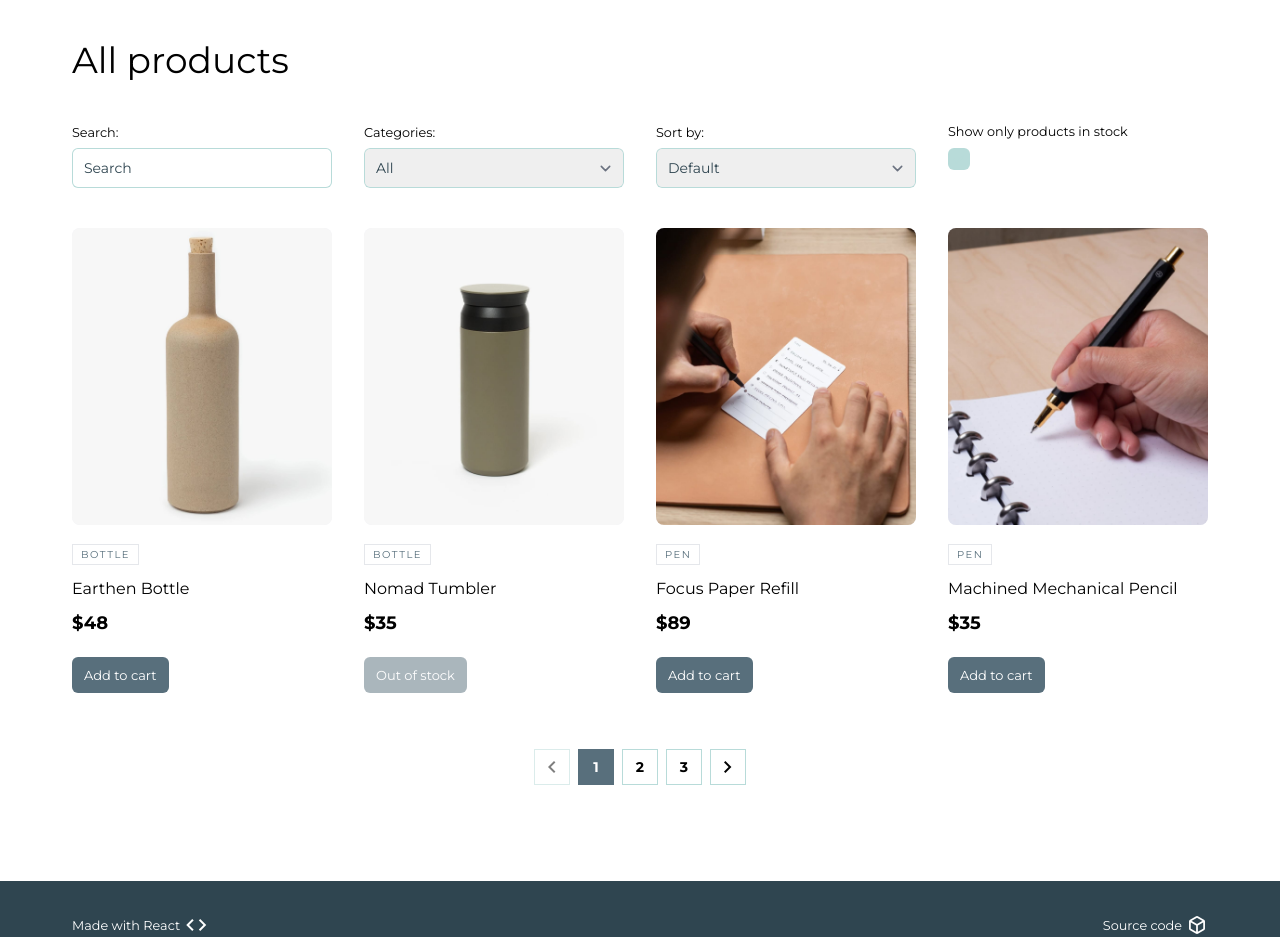
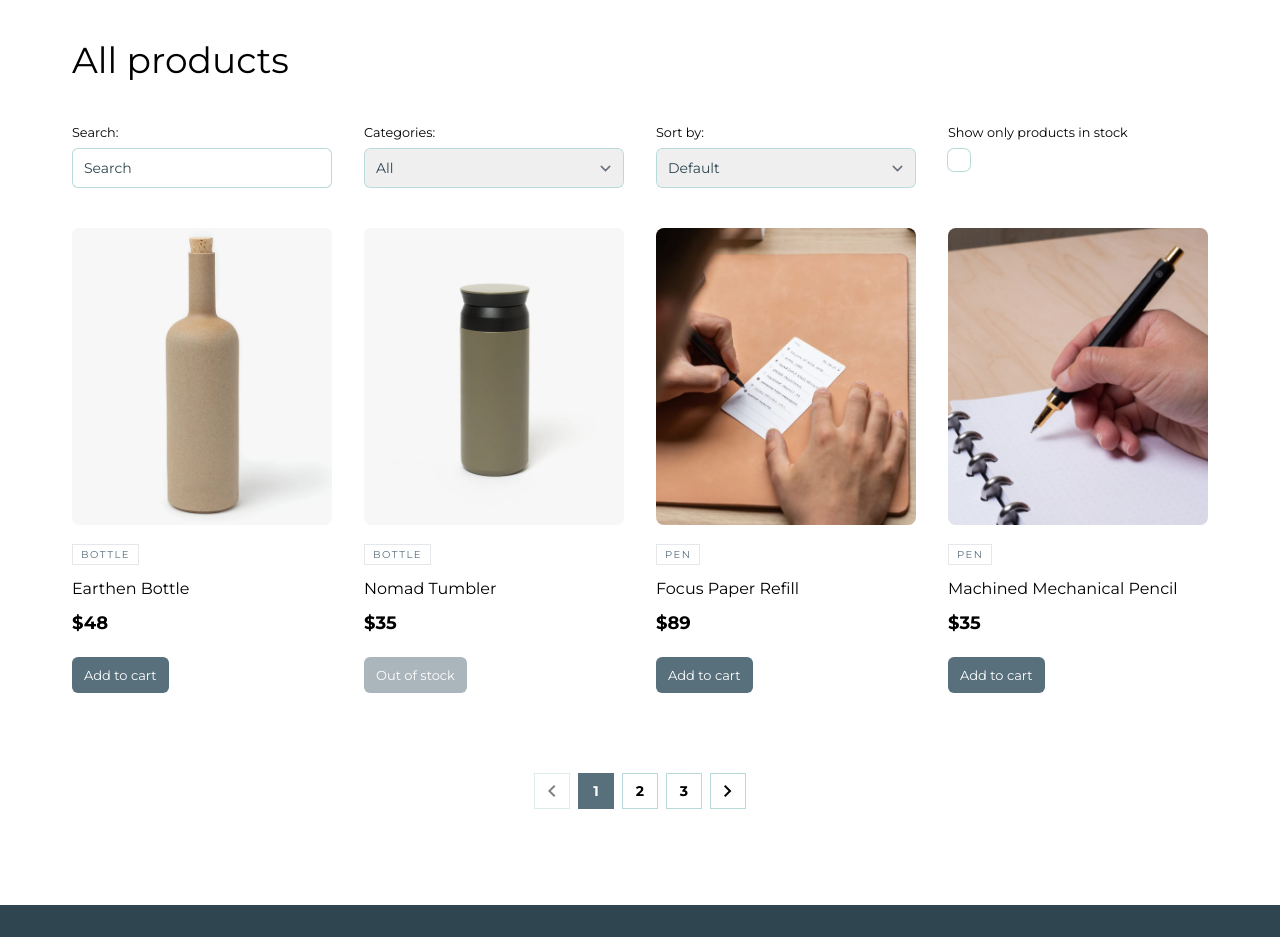
Before and after one commit to Rostyk27/react-shop, a React (Create React App) app: page / in a window 1280 px wide. Shown: the part 140-1077 px from the top of the page. Built offline with nearby package versions, Linux system fonts and the light colour scheme.

Commit message:
final UI upds

```diff
--- a/src/components/Footer.tsx
+++ b/src/components/Footer.tsx
@@ -4,18 +4,20 @@ export default function Footer() {
       <div className="container flex items-center justify-between">
         <small className="flex items-center text-white">
           Made with React
-          <span className="material-symbols-outlined ml-1">code</span>
+          <span className="material-symbols-outlined ml-1.5 text-[20px]">
+            code
+          </span>
         </small>
 
         <a
           href="https://github.com/Rostyk27/react-shop/"
           target="_blank"
           rel="noopener noreferrer"
-          className="text-white hover:shadow-[0_2px_0_0_rgba(255,255,255,1)]"
+          className="text-white hover:text-color-primary"
         >
           <small className="flex items-center">
             Source code
-            <span className="material-symbols-outlined ml-1 text-[22px]">
+            <span className="material-symbols-outlined ml-1.5 text-[20px]">
               deployed_code
             </span>
           </small>
--- a/src/components/pages/ProductSingle.tsx
+++ b/src/components/pages/ProductSingle.tsx
@@ -59,7 +59,7 @@ export default function ProductSingle({
 
             <ProductPrice price={product.price} />
 
-            <div className="flex items-center">
+            <div className="flex items-center pt-3 lg:pt-5">
               {product.inStock && (
                 <div className="mr-7">
                   <ProductQuantityControls
--- a/src/components/product-filters/Pagination.tsx
+++ b/src/components/product-filters/Pagination.tsx
@@ -16,7 +16,7 @@ export default function Pagination({
   };
 
   return (
-    <div className="pagination -mx-1 mt-14 flex items-center justify-center">
+    <div className="pagination -mx-1 mt-14 flex items-center justify-center lg:mt-20">
       <button
         disabled={currentPage === 1}
         onClick={() => handlePageClick(currentPage - 1)}
--- a/src/components/product-filters/ProductInStock.tsx
+++ b/src/components/product-filters/ProductInStock.tsx
@@ -9,7 +9,7 @@ export default function ProductInStock({
     <div>
       <label
         htmlFor="inStock"
-        className="pointer-events-none !mb-0 flex flex-wrap"
+        className="pointer-events-none !mb-0 mt-px flex flex-wrap"
       >
         <small className="label pointer-events-all w-full leading-[24px]">
           Show only products in stock
--- a/src/style/theme.scss
+++ b/src/style/theme.scss
@@ -23,9 +23,9 @@
 }
 
 .checkbox_element {
-  @apply pointer-events-all inline-flex h-[22px] w-[22px] cursor-pointer select-none rounded-[6px] bg-color-primary p-px text-center text-[20px] leading-[20px] text-color-primary transition-all duration-200 hover:bg-color-secondary hover:text-color-secondary;
+  @apply pointer-events-all inline-flex h-[22px] w-[22px] cursor-pointer select-none rounded-[6px] p-px text-center text-[20px] leading-[20px] text-white ring-1 ring-color-primary transition-all duration-200 hover:bg-color-primary hover:text-color-primary;
 
   &.is_checked {
-    @apply bg-color-secondary text-white;
+    @apply bg-color-primary text-color-secondary;
   }
 }
```
